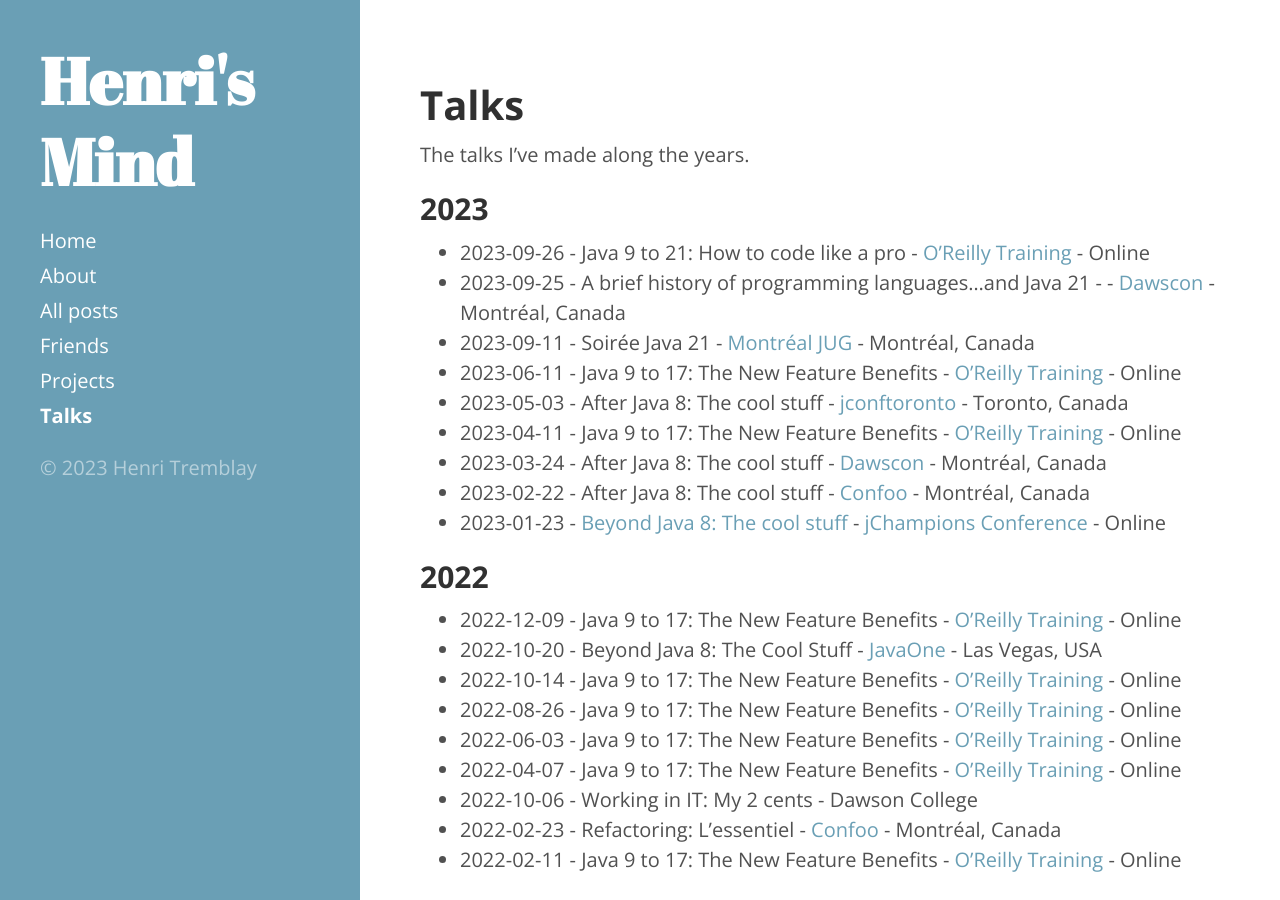
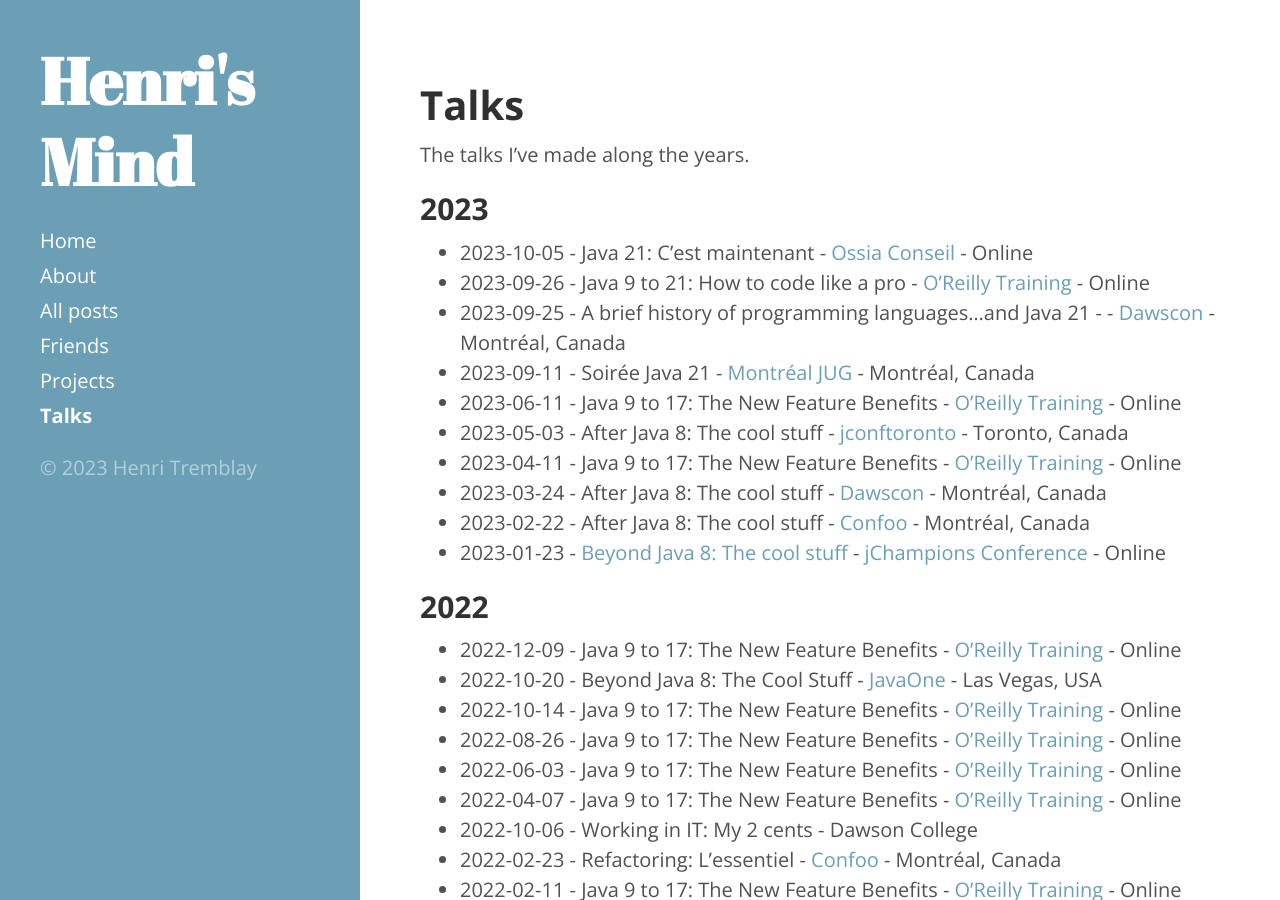
Before and after one commit to henri-tremblay/henri.github.io, a Jekyll site: the page built from talks.md, in a window 1280 px wide and 900 px high. Built offline with Jekyll 4.4.1, drawn with Linux system fonts in a browser that asks for light colours.

Commit message:
Ossia conf

```diff
--- a/talks.md
+++ b/talks.md
@@ -7,6 +7,7 @@ The talks I've made along the years.
 
 ## 2023
 
+* 2023-10-05 - Java 21: C'est maintenant - [Ossia Conseil](https://www.ossia-conseil.com/) - Online
 * 2023-09-26 - Java 9 to 21: How to code like a pro - [O'Reilly Training](https://www.oreilly.com/live-training/) - Online
 * 2023-09-25 - A brief history of programming languages...and Java 21 -  - [Dawscon](https://www.dawsoncollege.qc.ca/dawscon/) - Montréal, Canada
 * 2023-09-11 - Soirée Java 21 - [Montréal JUG](http://www.montreal-jug.org) - Montréal, Canada
```
